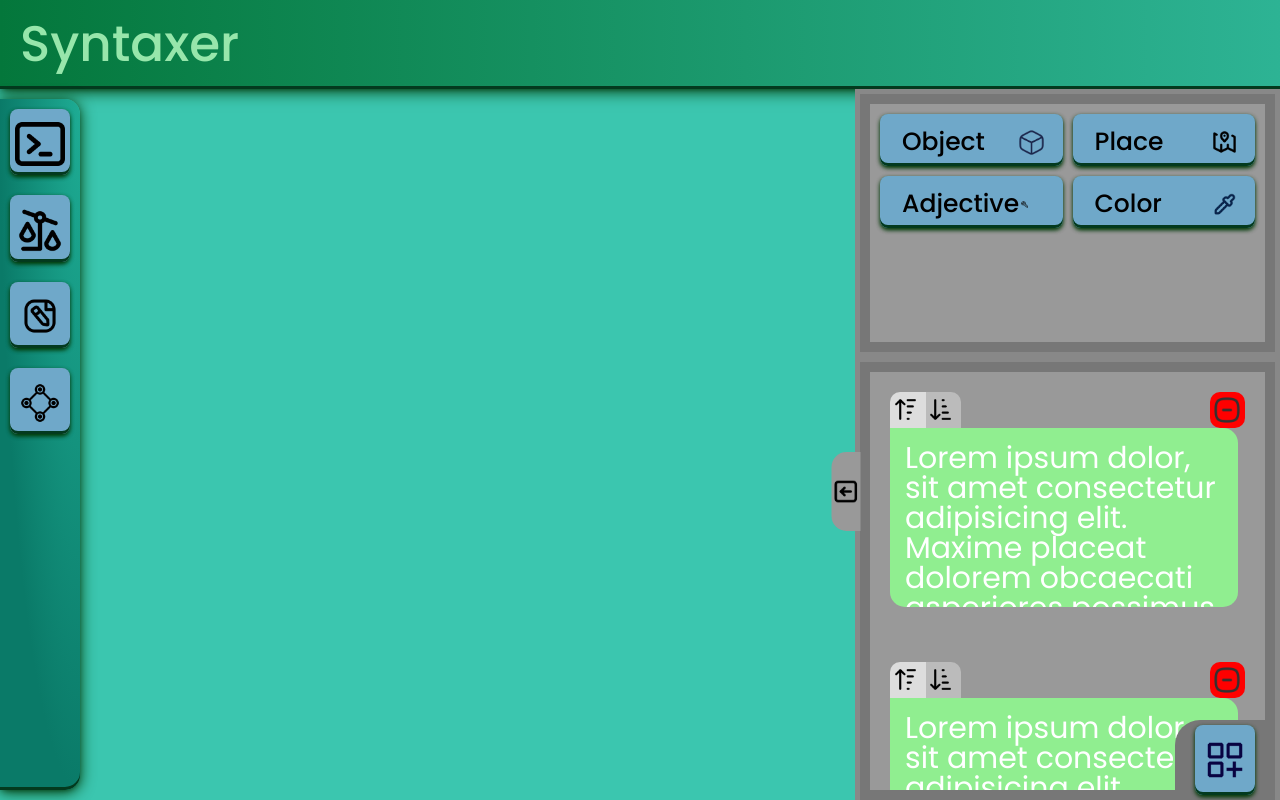
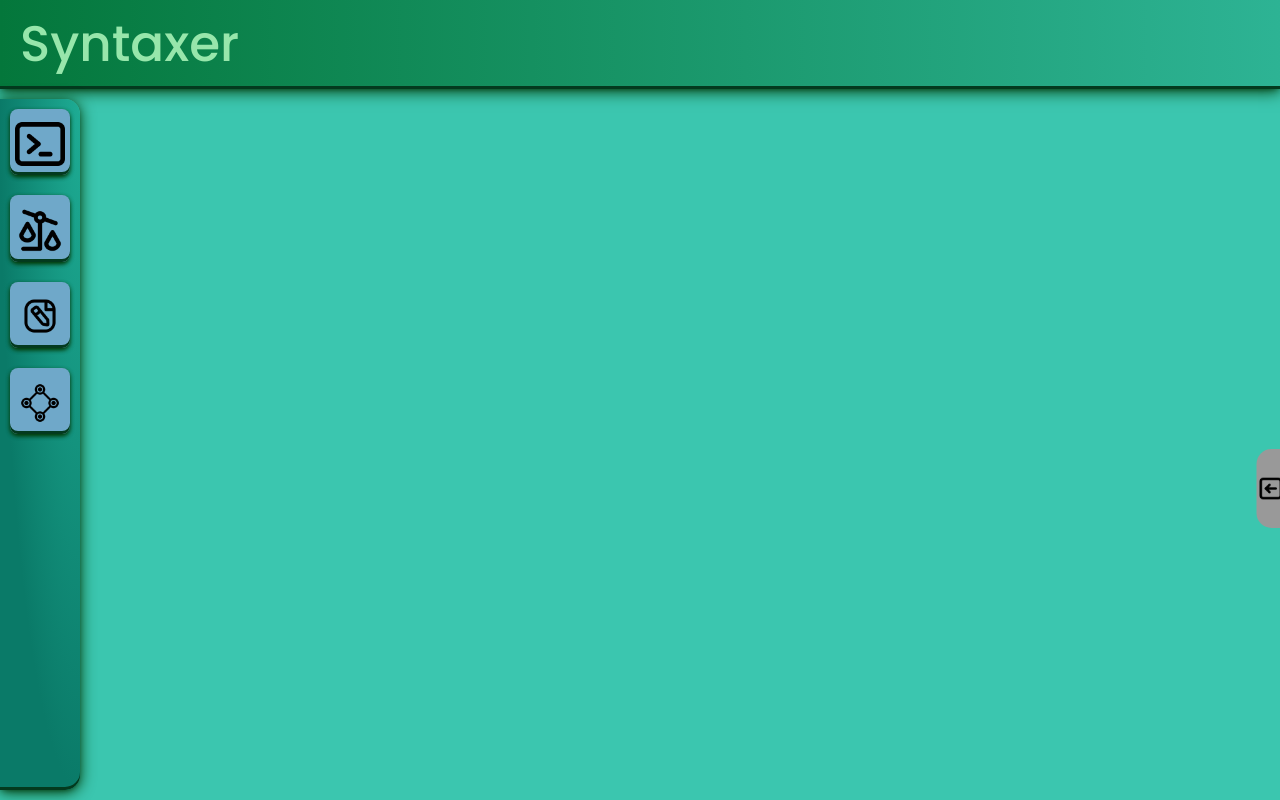
Before and after one commit to Yuugen64/Syntaxer, an Angular app: page / in a window 1280 px wide. Built offline with nearby package versions, Linux system fonts and the light colour scheme.

Commit message:
[UI | Tinkerer::Show/Hide tab] - Added the animation to the tinkerer menu

```diff
--- a/src/app/app.module.ts
+++ b/src/app/app.module.ts
@@ -11,6 +11,7 @@ import { ControlBarComponent } from './components/control-bar/control-bar.compon
 import { DynamicButtonComponent } from './components/sub-components/dynamic-button/dynamic-button.component';
 import { NavButtonComponent } from './components/sub-components/nav-button/nav-button.component';
 import { BodyCardComponent } from './components/sub-components/body-card/body-card.component';
+import { PromptAreaComponent } from './components/prompt-area/prompt-area.component';
 
 @NgModule({
   declarations: [
@@ -22,7 +23,8 @@ import { BodyCardComponent } from './components/sub-components/body-card/body-ca
     ControlBarComponent,
     DynamicButtonComponent,
     NavButtonComponent,
-    BodyCardComponent
+    BodyCardComponent,
+    PromptAreaComponent
   ],
   imports: [
     BrowserModule,
--- /dev/null
+++ b/src/app/components/prompt-area/prompt-area.component.html
@@ -0,0 +1 @@
+<p>prompt-area works!</p>
--- a/src/app/components/tinkerer/tinkerer.component.css
+++ b/src/app/components/tinkerer/tinkerer.component.css
@@ -14,7 +14,7 @@
 
     background-color: #888888;
 
-    /*transform: translateX(100%);*/
+    transform: translateX(100%); /*To animate the tinkerer out of the way*/
 }
 
 /*The Sub-area for the controls grid layout*/
@@ -136,7 +136,7 @@
     grid-column: col 4 / span 1;
     grid-row: row 8 / span 1;
     background-color: #777777;
-    padding: 5px 20px 5px 20px; /*To constrain the button a bit while keeping it fully centered*/
+    padding: 15px 20px 5px 20px; /*To constrain the button a bit while keeping it fully centered*/
     border-radius: 25px 0px 0px 0px;
 }
 /*===== ========= =====*/
@@ -147,7 +147,7 @@
     transition-delay: 0s;
     transition-property: transform;
     transition-timing-function: ease-in-out;
-    transition-duration: .3s;
+    transition-duration: .5s;
 }
 
 .close {
--- a/src/app/components/tinkerer/tinkerer.component.html
+++ b/src/app/components/tinkerer/tinkerer.component.html
@@ -1,4 +1,4 @@
-<div class="tinkerer-main">
+<div class="tinkerer-main" id="tinkerer">
 
     <!--This is the control area for adding the basic blocks-->
     <div class="tinkerer-controls">
@@ -44,7 +44,7 @@
     </div>
 
     <!--Tinkerer Menu Tab-->
-    <div class="showHideTabArea">
+    <div class="showHideTabArea" (click)="toggleTinkerer()">
         <div class="iconArea"></div>
     </div>
 
--- a/src/app/components/tinkerer/tinkerer.component.ts
+++ b/src/app/components/tinkerer/tinkerer.component.ts
@@ -7,4 +7,17 @@ import { Component } from '@angular/core';
 })
 export class TinkererComponent {
 
+
+
+
+public toggleTinkerer():void {
+  //console.log("[Tinkerer::Show/Hide Tab] - CLICKED");
+  /*
+  The default position for the menu is animated "out".
+  You then toggle the 'animateIn' to show or hide the menu.
+  */
+
+  const tinkererMenu = document.getElementById('tinkerer');
+  tinkererMenu?.classList.toggle('animateIn');
 }
+}
```
Also changed, not shown: src/app/components/prompt-area/prompt-area.component.ts (added, +10 -0 lines), src/app/components/prompt-area/prompt-area.component.css (added).
